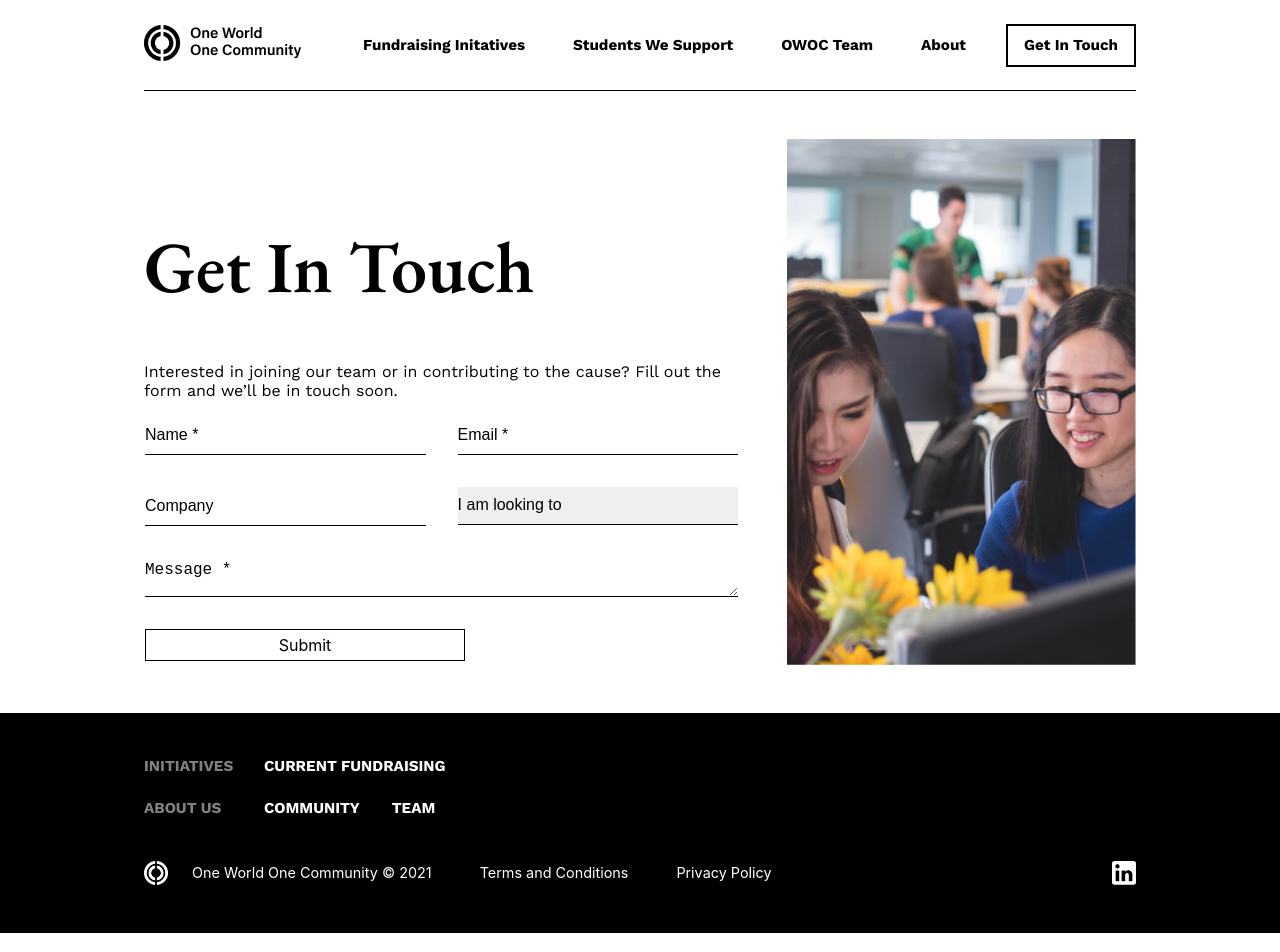
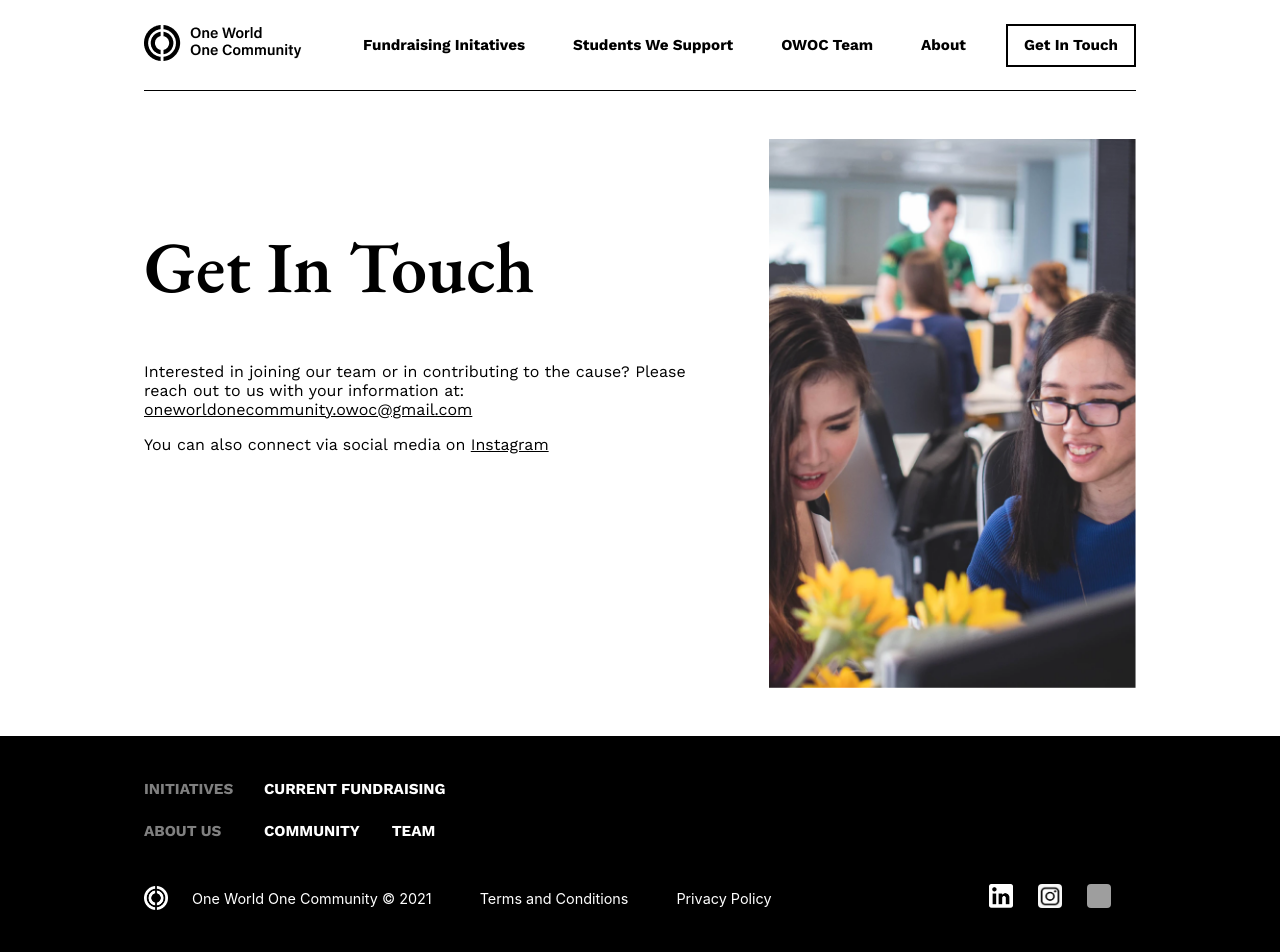
Before and after one commit to donghee214/owoc, a React (Create React App) app: page /get-in-touch in a window 1280 px wide. Shown: the top 952 px of the page. Built offline with nearby package versions, Linux system fonts and the light colour scheme; grey boxes are pictures that could not be loaded.

Commit message:
get in touch add

```diff
--- a/src/footer/footer.css
+++ b/src/footer/footer.css
@@ -54,4 +54,19 @@
 .footer-bottom-linkedin{
   width: 24px;
   height: 24px;
+  margin-right: 25px;
 }
+
+.footer-bottom-instagram{
+  width: 24px;
+  height: 24px;
+  border-radius: 4px;
+  margin-right: 25px;
+}
+
+.footer-bottom-facebook{
+  width: 24px;
+  height: 24px;
+  border-radius: 4px;
+  margin-right: 25px;
+}
--- a/src/footer/footer.js
+++ b/src/footer/footer.js
@@ -1,6 +1,8 @@
 import React from "react";
 import logoIcon from '../assets/images/logo-icon.png'
 import linkedInLogo from "../assets/images/linkedin.png"
+import instagramLogo from "../assets/images/instagram.jpg"
+import facebookLogo from "../assets/images/facebook.png"
 import './footer.css'
 import {
   BrowserRouter as Router,
@@ -51,7 +53,13 @@
               Privacy Policy
             </span>
           </div>
-          <img src={linkedInLogo} className={"footer-bottom-linkedin"}/>
+          <div>
+            <img src={linkedInLogo} className={"footer-bottom-linkedin"}/>
+            <a href="https://www.instagram.com/owoc.community/">
+              <img src={instagramLogo} className={"footer-bottom-instagram"}/>
+            </a>
+            <img src={facebookLogo} className={"footer-bottom-facebook"}/>
+          </div>
         </div>
     </div>
   )
--- a/src/partnerWithUs/partnerWithUs.js
+++ b/src/partnerWithUs/partnerWithUs.js
@@ -13,57 +13,11 @@
           Get In Touch
         </h1>
         <p>
-          Interested in joining our team or in contributing to the cause? Fill out the form and we’ll be in touch soon.
+          Interested in joining our team or in contributing to the cause? Please reach out to us with your information at: <u><a href="mailto:oneworldonecommunity.owoc@gmail.com">oneworldonecommunity.owoc@gmail.com</a></u>
         </p>
-        <form>
-
-          <div id="form-message-warning" class="mb-4"></div>
-          <div id="form-message-success" class="mb-4">
-            Your message was sent, thank you!
-          </div>
-          <form id="contactForm" name="contactForm" class="contactForm">
-            <div class="row">
-              <div class="col-md-6">
-                <div class="form-group">
-                  <input type="text" class="form-control" name="name" id="name" placeholder="Name *"/>
-                </div>
-              </div>
-              <div class="col-md-6">
-                <div class="form-group">
-                  <input type="email" class="form-control" name="email" id="email" placeholder="Email *"/>
-                </div>
-              </div>
-              <div class="col-md-6">
-                <div class="form-group">
-                  <input type="company" class="form-control" name="Company" id="company" placeholder="Company"/>
-                </div>
-              </div>
-              <div class="col-md-6">
-                <div class="form-group">
-                  <select class="form-control" name="subject" id="subject" placeholder="I am looking to">
-                    <option value="">I am looking to</option>
-                    <option value="volunteer">Volunteer</option>
-                    <option value="join-team">Join team</option>
-                    <option value="donate">Donate</option>
-                  </select>
-
-                </div>
-              </div>
-              <div class="col-md-12">
-                <div class="form-group">
-                  <textarea name="message" class="form-control" id="message" cols="30" rows="4" placeholder="Message *"></textarea>
-                </div>
-              </div>
-              <div class="col-md-12">
-                <div class="form-group">
-                  <input type="submit" value="Submit" class="btn btn-primary"/>
-                  <div class="submitting"></div>
-                </div>
-              </div>
-            </div>
-          </form>
-
-        </form>
+        <p>
+          You can also connect via social media on <u><a href="https://www.instagram.com/owoc.community/">Instagram</a></u>
+        </p>
       </div>
       <img src={getInTouch} className={"partner-image"}/>
     </div>
```
Also changed, not shown: src/assets/images/instagram.jpg (added).
